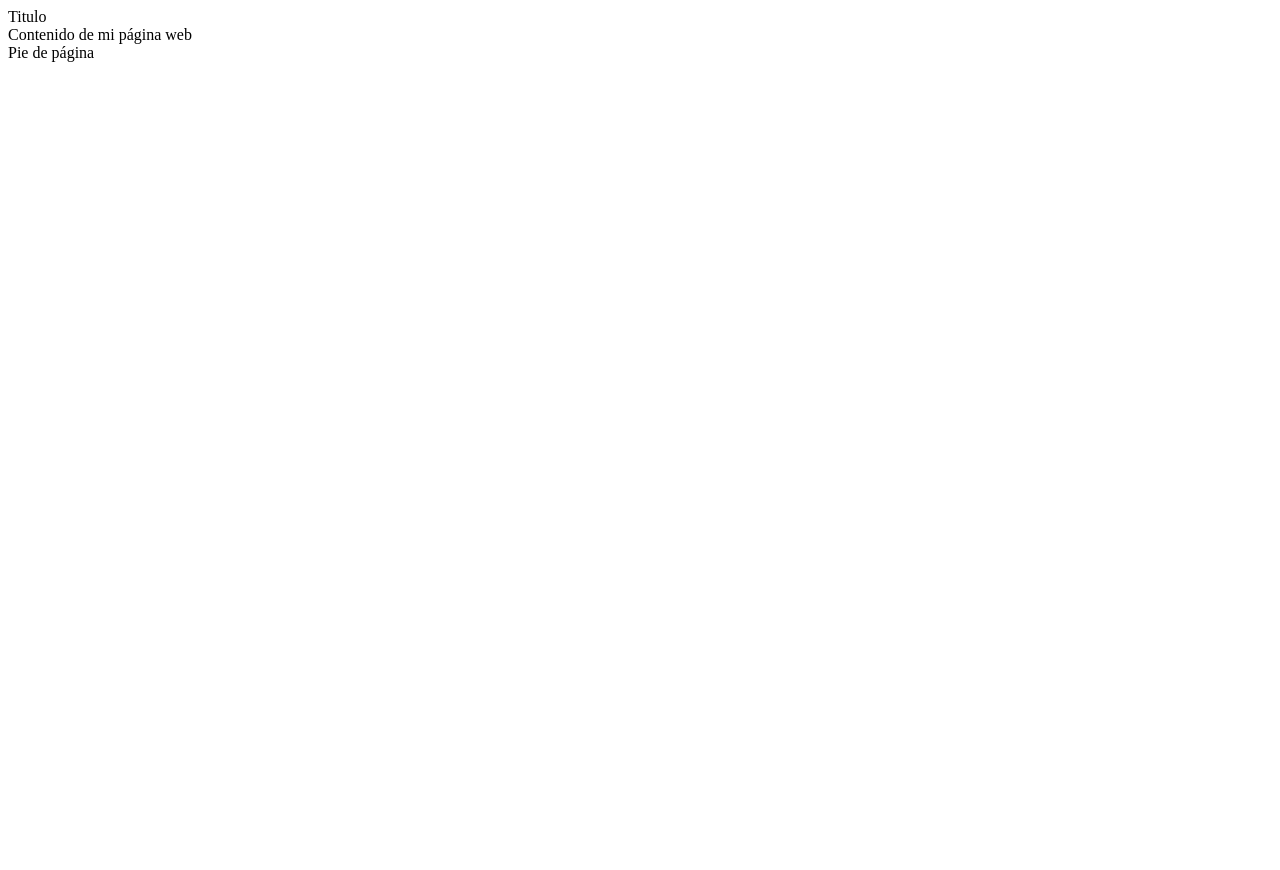
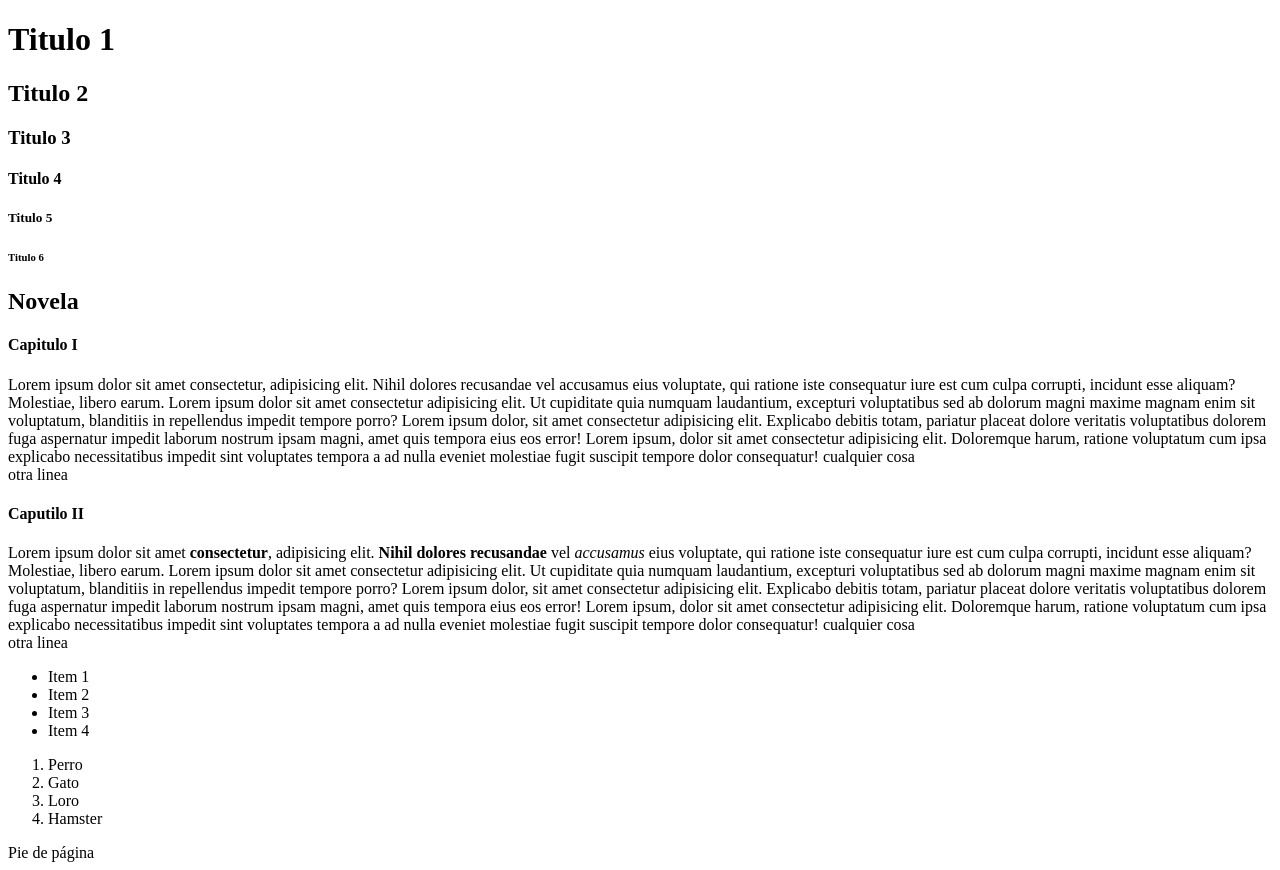
Before and after one commit to debnix/misiontic_ciclo3_grupo14, a plain HTML site: page introduction-html/index.html in a window 1280 px wide. Before the commit the page ends 800 px from the top, so only its background shows below. Drawn offline with Linux system fonts and the light colour scheme.

Commit message:
refactor introduction-html/index.html

```diff
--- a/introduction-html/index.html
+++ b/introduction-html/index.html
@@ -10,9 +10,77 @@
 	<!--Cuerpo del documento-->
 	<body>
 		<!--Cabecera de la página-->
-		<header>Titulo</header>
+		<header>
+			<h1>Titulo 1</h1>
+			<h2>Titulo 2</h2>
+			<h3>Titulo 3</h3>
+			<h4>Titulo 4</h4>
+			<h5>Titulo 5</h5>
+			<h6>Titulo 6</h6>
+		</header>
 		<!--Contenido-->
-		<main>Contenido de mi página web</main>
+		<main>
+			<h2>Novela</h2>
+			<h4>Capitulo I</h4>
+			<p>
+				Lorem ipsum dolor sit amet consectetur, adipisicing elit. Nihil dolores
+				recusandae vel accusamus eius voluptate, qui ratione iste consequatur
+				iure est cum culpa corrupti, incidunt esse aliquam? Molestiae, libero
+				earum. Lorem ipsum dolor sit amet consectetur adipisicing elit. Ut
+				cupiditate quia numquam laudantium, excepturi voluptatibus sed ab
+				dolorum magni maxime magnam enim sit voluptatum, blanditiis in
+				repellendus impedit tempore porro? Lorem ipsum dolor, sit amet
+				consectetur adipisicing elit. Explicabo debitis totam, pariatur placeat
+				dolore veritatis voluptatibus dolorem fuga aspernatur impedit laborum
+				nostrum ipsam magni, amet quis tempora eius eos error! Lorem ipsum,
+				dolor sit amet consectetur adipisicing elit. Doloremque harum, ratione
+				voluptatum cum ipsa explicabo necessitatibus impedit sint voluptates
+				tempora a ad nulla eveniet molestiae fugit suscipit tempore dolor
+				consequatur! cualquier cosa <br />
+				otra linea
+			</p>
+			<h4>Caputilo II</h4>
+			<p>
+				<span>Lorem</span> ipsum dolor sit amet <strong>consectetur</strong>,
+				adipisicing elit. <b>Nihil dolores recusandae</b> vel
+				<i>accusamus</i> eius voluptate, qui ratione iste consequatur iure est
+				cum culpa corrupti, incidunt esse aliquam? Molestiae, libero earum.
+				Lorem ipsum dolor sit amet consectetur adipisicing elit. Ut cupiditate
+				quia numquam laudantium, excepturi voluptatibus sed ab dolorum magni
+				maxime magnam enim sit voluptatum, blanditiis in repellendus impedit
+				tempore porro? Lorem ipsum dolor, sit amet consectetur adipisicing elit.
+				Explicabo debitis totam, pariatur placeat dolore veritatis voluptatibus
+				dolorem fuga aspernatur impedit laborum nostrum ipsam magni, amet quis
+				tempora eius eos error! Lorem ipsum, dolor sit amet consectetur
+				adipisicing elit. Doloremque harum, ratione voluptatum cum ipsa
+				explicabo necessitatibus impedit sint voluptates tempora a ad nulla
+				eveniet molestiae fugit suscipit tempore dolor consequatur! cualquier
+				cosa
+				<br />
+				otra linea
+			</p>
+			<!--Lista-->
+			<div>
+				<ul>
+					<!--Items-->
+					<li>Item 1</li>
+					<li>Item 2</li>
+					<li>Item 3</li>
+					<li>Item 4</li>
+				</ul>
+			</div>
+			<!--Lista organizada-->
+
+			<!--Crear sección en el contenido de la página-->
+			<section>
+				<ol>
+					<li>Perro</li>
+					<li>Gato</li>
+					<li>Loro</li>
+					<li>Hamster</li>
+				</ol>
+			</section>
+		</main>
 		<!--Pie de página-->
 		<footer>Pie de página</footer>
 	</body>
```
Also changed, not shown: 1 other file.
